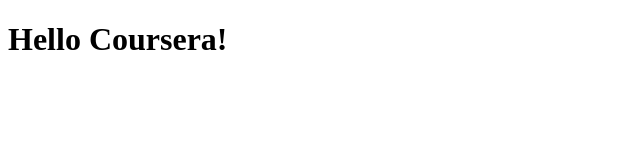
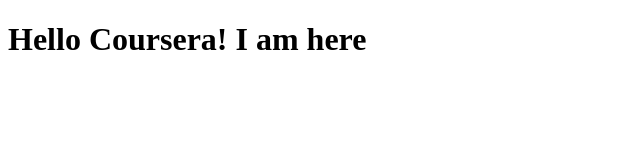
Before and after one commit to ankitshekhar99/Coursera-test, a plain HTML site: page site/index.html in a window 1280 px wide. Shown: the whole page, without its empty margins (0-640 px from the left). Drawn offline with Linux system fonts and the light colour scheme.

Commit message:
Update index.html

```diff
--- a/site/index.html
+++ b/site/index.html
@@ -4,6 +4,6 @@
 	<title>Hello Coursera! I am here.</title>
 </head>
 <body>
-<h1>Hello Coursera!</h1>
+<h1>Hello Coursera! I am here</h1>
 </body>
 </html>
```
